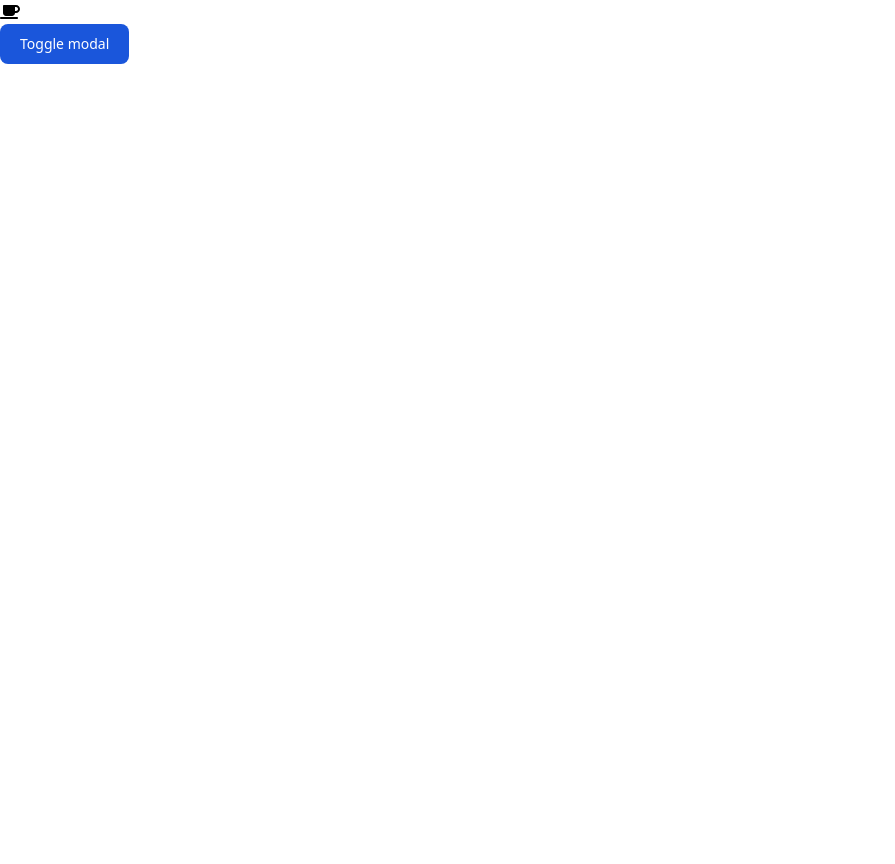
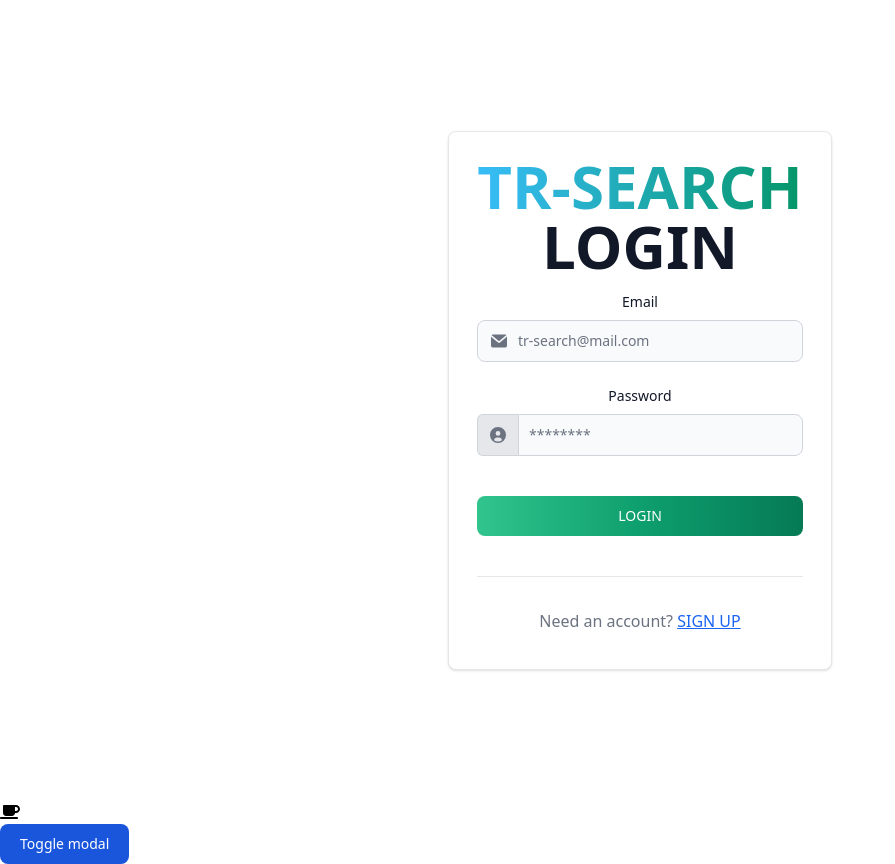
Before and after one commit to Daniel-Fonseca-da-Silva/Tr-Search-Front, an Angular app: page / in a window 1280 px wide. Shown: the whole page, without its empty margins (0-895 px from the left). Before the commit the page ends 800 px from the top, so only its background shows below. Built offline with nearby package versions, Linux system fonts and the light colour scheme.

Commit message:
feature: Created login page to regular user

```diff
--- a/angular.json
+++ b/angular.json
@@ -2,7 +2,8 @@
   "$schema": "./node_modules/@angular/cli/lib/config/schema.json",
   "version": 1,
   "cli": {
-    "packageManager": "npm"
+    "packageManager": "npm",
+    "analytics": false
   },
   "newProjectRoot": "projects",
   "projects": {
--- a/src/app/app.component.html
+++ b/src/app/app.component.html
@@ -1,3 +1,4 @@
+<app-login-user-regular-form></app-login-user-regular-form>
 <fa-icon [icon]="faCoffee"></fa-icon>
 
 
--- /dev/null
+++ b/src/app/login-user-regular-form/index.ts
@@ -0,0 +1,2 @@
+export * from "./login-user-regular-form";
+export * from './login-user-regular-form.module';
--- /dev/null
+++ b/src/app/login-user-regular-form/login-user-regular-form/index.ts
@@ -0,0 +1 @@
+export * from './login-user-regular-form.component';
--- /dev/null
+++ b/src/app/login-user-regular-form/login-user-regular-form/login-user-regular-form.component.html
@@ -0,0 +1,84 @@
+<div class="flex items-center justify-center h-screen">
+  <div
+    class="max-w-sm p-6 bg-white border border-gray-200 rounded-lg shadow dark:bg-gray-800 dark:border-gray-700"
+  >
+    <div class="px-1 text-center">
+      <h1
+        class="mb-4 text-3xl font-extrabold text-gray-900 dark:text-white md:text-5xl lg:text-6xl"
+      >
+        <span
+          class="text-transparent bg-clip-text bg-gradient-to-r to-emerald-600 from-sky-400"
+          >TR-SEARCH</span
+        >
+        LOGIN
+      </h1>
+      <label
+        for="input-group-1"
+        class="block mb-2 text-sm font-medium text-gray-900 dark:text-white"
+        >Email</label
+      >
+      <div class="relative mb-6">
+        <div
+          class="absolute inset-y-0 left-0 flex items-center pl-3.5 pointer-events-none"
+        >
+          <svg
+            class="w-4 h-4 text-gray-500 dark:text-gray-400"
+            aria-hidden="true"
+            xmlns="http://www.w3.org/2000/svg"
+            fill="currentColor"
+            viewBox="0 0 20 16"
+          >
+            <path
+              d="m10.036 8.278 9.258-7.79A1.979 1.979 0 0 0 18 0H2A1.987 1.987 0 0 0 .641.541l9.395 7.737Z"
+            />
+            <path
+              d="M11.241 9.817c-.36.275-.801.425-1.255.427-.428 0-.845-.138-1.187-.395L0 2.6V14a2 2 0 0 0 2 2h16a2 2 0 0 0 2-2V2.5l-8.759 7.317Z"
+            />
+          </svg>
+        </div>
+        <input
+          type="text"
+          id="input-group-1"
+          class="bg-gray-50 border border-gray-300 text-gray-900 text-sm rounded-lg focus:ring-blue-500 focus:border-blue-500 block w-full pl-10 p-2.5 dark:bg-gray-700 dark:border-gray-600 dark:placeholder-gray-400 dark:text-white dark:focus:ring-blue-500 dark:focus:border-blue-500"
+          placeholder="tr-search@mail.com"
+        />
+      </div>
+      <label
+        for="website-admin"
+        class="block mb-2 text-sm font-medium text-gray-900 dark:text-white"
+        >Password</label
+      >
+      <div class="flex">
+        <span
+          class="inline-flex items-center px-3 text-sm text-gray-900 bg-gray-200 border border-r-0 border-gray-300 rounded-l-md dark:bg-gray-600 dark:text-gray-400 dark:border-gray-600"
+        >
+          <svg
+            class="w-4 h-4 text-gray-500 dark:text-gray-400"
+            aria-hidden="true"
+            xmlns="http://www.w3.org/2000/svg"
+            fill="currentColor"
+            viewBox="0 0 20 20"
+          >
+            <path
+              d="M10 0a10 10 0 1 0 10 10A10.011 10.011 0 0 0 10 0Zm0 5a3 3 0 1 1 0 6 3 3 0 0 1 0-6Zm0 13a8.949 8.949 0 0 1-4.951-1.488A3.987 3.987 0 0 1 9 13h2a3.987 3.987 0 0 1 3.951 3.512A8.949 8.949 0 0 1 10 18Z"
+            />
+          </svg>
+        </span>
+        <input
+          type="password"
+          id="password-regular"
+          class="rounded-none rounded-r-lg bg-gray-50 border text-gray-900 focus:ring-blue-500 focus:border-blue-500 block flex-1 min-w-0 w-full text-sm border-gray-300 p-2.5 dark:bg-gray-700 dark:border-gray-600 dark:placeholder-gray-400 dark:text-white dark:focus:ring-blue-500 dark:focus:border-blue-500"
+          placeholder="********"
+        />
+      </div>
+      <button
+        type="submit"
+        class="text-white bg-gradient-to-r from-green-400 via-green-500 to-green-600 hover:bg-gradient-to-br focus:ring-4 focus:outline-none focus:ring-green-300 dark:focus:ring-green-800 font-medium rounded-lg w-full mt-10 text-sm px-5 py-2.5 text-center mr-2 mb-2"
+      >
+        LOGIN
+      </button>
+      <hr class="h-px my-8 bg-gray-200 border-0 dark:bg-gray-700">
+      <p class="mb-3 text-gray-500 dark:text-gray-400">Need an account? <a href="#" class="font-medium text-blue-600 underline dark:text-blue-500 dark:hover:text-blue-600 hover:text-blue-700 hover:no-underline"> SIGN UP</a> </p>
+    </div>
+  </div>
+</div>
```
Also changed, not shown: src/app/app.module.ts (+4 -3 lines), src/app/login-user-regular-form/login-user-regular-form.module.ts (added, +18 -0 lines), src/app/login-user-regular-form/login-user-regular-form/login-user-regular-form.component.ts (added, +10 -0 lines), src/app/login-user-regular-form/login-user-regular-form/login-user-regular-form.component.css (added), 1 other file (tests, documents, lock files or other folders).
